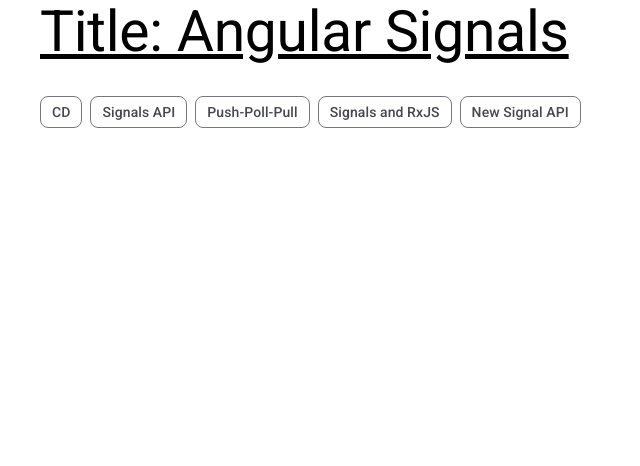
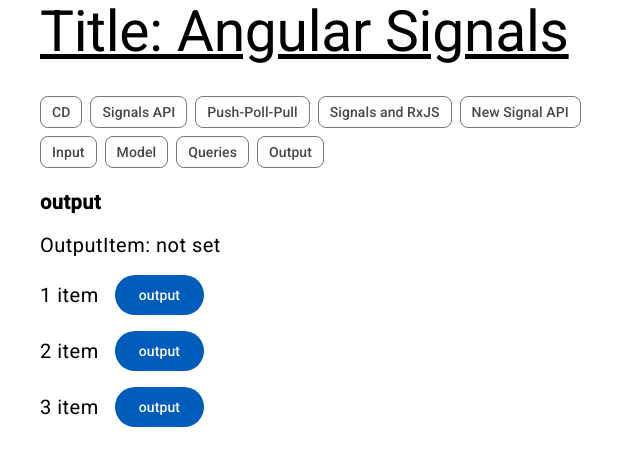
Before and after one commit to AlekzandrM/AngularSignals, an Angular app: page /new/output in a window 1280 px wide. Before the commit this address led to /. Shown: the top 466 px of the page, without its empty margins (0-640 px from the left). Built offline with nearby package versions, Linux system fonts and the light colour scheme.

Commit message:
Added Signal output feature

```diff
--- a/src/app/app.routes.ts
+++ b/src/app/app.routes.ts
@@ -62,6 +62,10 @@ export const routes: Routes = [
       {
         path: 'query',
         loadComponent: () => import('./features/new-api/Components/queries/queries.component').then(m => m.QueriesComponent)
+      },
+      {
+        path: 'output',
+        loadComponent: () => import('./features/new-api/Components/output/output.component').then(m => m.OutputComponent)
       }
     ]
   }
--- a/src/app/features/new-api/Components/new-api-parent/new-api-parent.component.html
+++ b/src/app/features/new-api/Components/new-api-parent/new-api-parent.component.html
@@ -3,6 +3,7 @@
     <mat-chip routerLink="input">Input</mat-chip>
     <mat-chip routerLink="model">Model</mat-chip>
     <mat-chip routerLink="query">Queries</mat-chip>
+    <mat-chip routerLink="output">Output</mat-chip>
   </mat-chip-set>
 
   <router-outlet/>
--- /dev/null
+++ b/src/app/features/new-api/Components/output-child/output-child.component.html
@@ -0,0 +1,4 @@
+<div class="mt-4 flex items-center ">
+  <div class="text-xl mr-4">{{item()}} item</div>
+  <button class="mr-4" mat-flat-button (click)="outputItem.emit(item())">output</button>
+</div>
--- /dev/null
+++ b/src/app/features/new-api/Components/output-child/output-child.component.ts
@@ -0,0 +1,30 @@
+import {
+  ChangeDetectionStrategy,
+  Component,
+  input,
+  InputSignal,
+  output,
+  OutputEmitterRef,
+  OutputRef
+} from '@angular/core';
+import {MatButton} from "@angular/material/button";
+import {outputFromObservable, outputToObservable} from "@angular/core/rxjs-interop";
+import {Observable} from "rxjs";
+
+@Component({
+  selector: 'output-child',
+  standalone: true,
+  imports: [ MatButton ],
+  templateUrl: './output-child.component.html',
+  changeDetection: ChangeDetectionStrategy.OnPush
+})
+export class OutputChildComponent {
+  public item: InputSignal<number> = input.required();
+  public outputItem: OutputEmitterRef<number> = output<number>();
+
+  constructor() {
+    this.outputItem.subscribe((item: number) => console.log('Output subscribe: ', item));
+    const toObs: Observable<number> = outputToObservable(this.outputItem);
+    const toSig: OutputRef<number> = outputFromObservable(toObs);
+  }
+}
--- /dev/null
+++ b/src/app/features/new-api/Components/output/output.component.html
@@ -0,0 +1,9 @@
+<div class="mt-4">
+  <p class="text-xl"><strong>output</strong></p>
+  <p class="text-xl">OutputItem: {{outputItem() ?? 'not set'}}</p>
+
+
+  @for (item of [1, 2, 3]; track item) {
+    <output-child [item]="item" (outputItem)="outputItem.set($event)"/>
+  }
+</div>
--- /dev/null
+++ b/src/app/features/new-api/Components/output/output.component.ts
@@ -0,0 +1,14 @@
+import {ChangeDetectionStrategy, Component, signal, WritableSignal} from '@angular/core';
+import {MatButton} from "@angular/material/button";
+import {OutputChildComponent} from "../output-child/output-child.component";
+
+@Component({
+  selector: 'output',
+  standalone: true,
+  imports: [ MatButton, OutputChildComponent ],
+  templateUrl: './output.component.html',
+  changeDetection: ChangeDetectionStrategy.OnPush
+})
+export class OutputComponent {
+  public outputItem: WritableSignal<number | null> = signal(null);
+}
```
